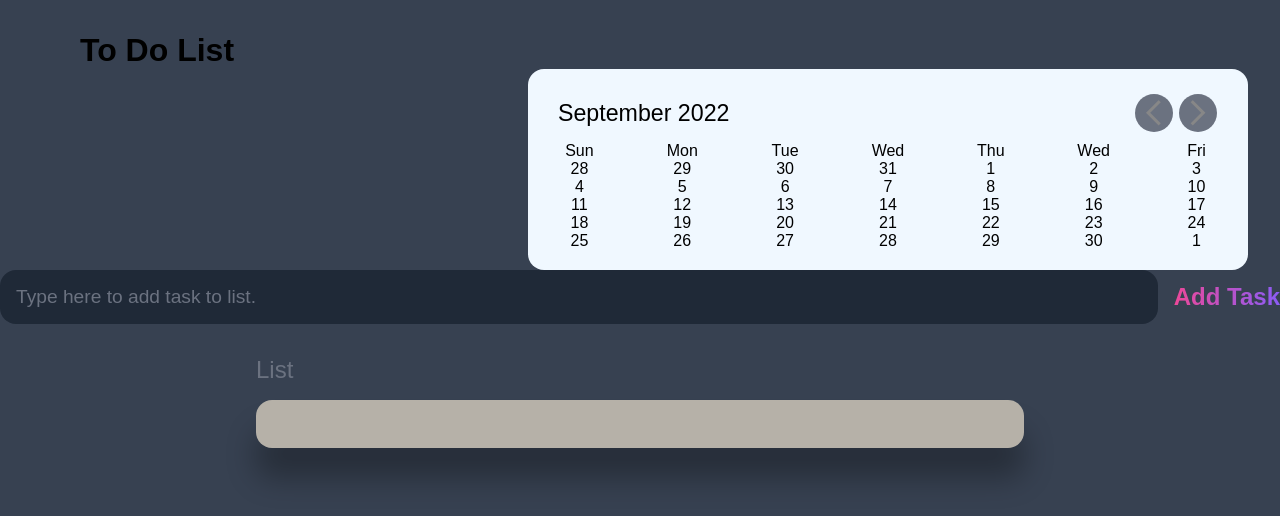
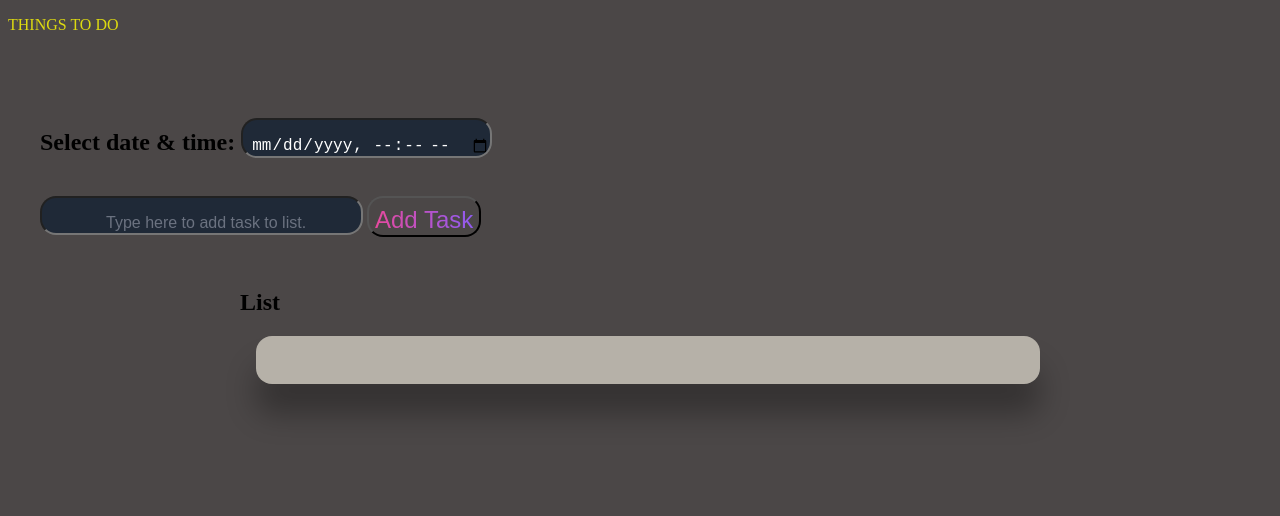
Before and after one commit to SIBUSISOMT/To--do-list, a plain HTML site: page Index.html in a window 1280 px wide. Drawn offline with nearby package versions, Linux system fonts and the light colour scheme.

Commit message:
Updated to-do list

```diff
--- a/Index.html
+++ b/Index.html
@@ -7,78 +7,14 @@
     <title>TO DO LIST</title>
 
     <link rel="stylesheet" href="Main.css"/>
-    <link rel="stylesheet" href="https://fonts.googleapis.com/css2?family=Material+Symbols+Outlined:opsz,wght,FILL,GRAD@48,400,0,0" />
-    <link rel="stylesheet" href="https://fonts.googleapis.com/css2?family=Material+Symbols+Outlined:opsz,wght,FILL,GRAD@20..48,100..700,0..1,-50..200" />
+
 </head>
-<body id="calen">
-   <h1 id="title"> To Do List </h1>
-  <div class="wrapper" >
-    <header >
-      <p class="current-date"> September 2022</p>
-
-      <div class="icons">
-        <span class="material-symbols-outlined">arrow_back_ios_new</span>
-        <span class="material-symbols-outlined">arrow_forward_ios</span>
-      </div>
-
-    </header>
-
-  <div class="calendar">
-    <ul class="weeks">
-      <li>Sun</li>
-      <li>Mon</li>
-      <li>Tue</li>
-      <li>Wed</li>
-      <li>Thu</li>
-      <li>Wed</li>
-      <li>Fri</li>
-    </ul>
-    <ul class="days">
-      <li>28</li>
-      <li>29</li>
-      <li>30</li>
-      <li>31</li>
-      <li>1</li>
-      <li>2</li>
-      <li>3</li>
-      <li>4</li>
-      <li>5</li>
-      <li>6</li>
-      <li>7</li>
-      <li>8</li>
-      <li>9</li>
-      <li>10</li>
-      <li>11</li>
-      <li>12</li>
-      <li>13</li>
-      <li>14</li>
-      <li>15</li>
-      <li>16</li>
-      <li>17</li>
-      <li>18</li>
-      <li>19</li>
-      <li>20</li>
-      <li>21</li>
-      <li>22</li>
-      <li>23</li>
-      <li>24</li>
-      <li>25</li>
-      <li>26</li>
-      <li>27</li>
-      <li>28</li>
-      <li>29</li>
-      <li>30</li>
-      <li>1</li>
-
-
-    </ul>
-  </div>
-  </div>
-
-    <header class="calender.header">
-         <form id="new-task-form">
-            <input type="text" class="new-task-input" id="new-task-input" placeholder="Type here to add task to list.">
-            <button type="submit" id="new-task-submit" >Add Task</button>
+    <header class="header">
+         <p id="title">THINGS TO DO</p>
+         <form id="newTaskForm">
+          <h2 id="paragraph">Select date & time:  <input type="datetime-local"class="date" placeholder="date"></h2><br/>
+            <input type="text" id="new-task-input"  placeholder="Type here to add task to list." name="task" required>
+            <button type="submit" id="new-task-submit">Add Task</button>
          </form>
          <main>
           <section class="Task-List">
@@ -86,13 +22,11 @@
             <ul id="List">
 
             </ul>
-
           </section>
         </main>
 
     </header>
     <script src="Main.js"></script>
-
 </body>
 
 </html>
--- a/Main.css
+++ b/Main.css
@@ -8,77 +8,52 @@
     --light: white;
 }
 
-@import url('https://fonts.googleapis.com/css2?family=Poppins:wght@400;500;600&display=swap');
-*{
-margin: 0;
-padding: 0;
-box-sizing: border-box;
-font-family: 'poppins', sans-serif;
+body{
+
+    min-height: 100vh;
+    background-color: rgb(75, 71, 71)
+
 }
 
-*{
-    box-sizing: border-box;
-    margin: 0;
-    font-family: 'Fira sans', sans-serif;
+/* header{
 
-}
-body{
-    display: flex;
-    flex-direction: column;
-    min-height: 100vh;
-    background-color: var(--dark);
-
-}
-.calender.header{
-    padding: 2rem 1rem;
-    max-width: 800px;
-    width: 100%;
-    margin: 0 auto;
-}
-header h1{
     font-size: 2.5rem;
     font-weight: 300;
     color:var(--grey);
     margin-bottom: 1rem;
-}
-#new-task-form{
-    display: flex;
-}
-input, button{
-    appearance: none;
-    border: none;
-    outline: none;
-    background-color: none;
-}
-.new-task-input{
-    flex: 1 1 0%;
+} */
+
+
+#new-task-input{
+    flex: 1%;
     background-color: var(--darker);
     border-radius: 1rem;
-    padding: 1rem;
-    margin-right: 1rem;
     color: var(--light);
-    font-size: 1.20rem;
-
-}
-#new-task-input::placeholder{
-    color: var(--grey);
+    font-size: 1rem;
+    padding-top: 1rem;
+   padding-left: 4rem;
+   padding-right: 3rem;
+   margin-left: 2rem;
 }
 #new-task-submit{
     color: var(--pink);
     border-radius: 1rem;
     font-size: 1.5rem;
-    font-weight: 700;
+    font-weight: 70;
     background-image: linear-gradient(to right, var(--pink), var(--purple));
     -webkit-background-clip: text;
     -webkit-text-fill-color: transparent;
     cursor: pointer;
     transition: 0.5s;
+    margin-right: 1rem;
+    opacity: 0.8s;
+
+    padding-top: 0.5rem;
+
 }
-#new-task-submit{
-    opacity: 0.8s;
-}
-#new-task-submit:submit{
-opacity: 0.6s;
+
+#new-task-input::placeholder{
+    color: var(--grey);
 }
 main{
     flex: 1 1 0%;
@@ -87,102 +62,36 @@ main{
     width: 100%;
     margin: 0 auto;
 }
-.Task-List h2{
-    font-size: 1.5rem;
-    font-weight: 300;
-    color: var(--grey);
-    margin-bottom: 1rem;
+
+ #List{
+   background-color: rgb(182, 177, 168);
+    border-radius: 0.5rem;
+    padding-bottom: 3rem;
+    box-shadow: 0 30px 30px rgba(0,0,0,0.3);
+    margin-bottom: 2rem;
+    border-radius: 1rem;
+    margin-left: 1rem;
+}
+li{
+margin-left: 2rem;
+}
+.date{
+    background-color: var(--darker);
+    border-radius: 1rem;
+    color: var(--light);
+    font-size: 1rem;
+    margin-top: 1rem;
+    margin-top: 4rem;
+    padding-top: 1rem;
+    padding-left: 0.5rem;
+cursor: pointer;
 
 }
-.content{
-    margin-right: 4rem ;
-    background-color: var(--darker);
-     border-radius: 1rem;
+#title{
+    color: #ddda10;
+}
+#paragraph{
+    margin-left: 2rem;
 
-
+    margin-left: 2rem;
 }
-
-.actions{
-    margin-left: 2rem;
-    padding-bottom: 2rem;
-    margin-top: 0.5rem;
-    border-radius: 1rem;
-}
-.edit{
-    border-radius: 1rem;
-    cursor: pointer;
-   padding-left: 1rem;
-   padding-right: 1rem;
-   background-image: linear-gradient(to right, var(--pink), var(--purple));
-   -webkit-background-clip: text;
-   -webkit-text-fill-color: transparent;
-}
-.delete{
-    border-radius: 1rem;
-    cursor: pointer;
-    background-image: linear-gradient(to right, var(--pink), var(--purple));
-    -webkit-background-clip: text;
-    -webkit-text-fill-color: transparent;
-
-}
- #List{
-   background-color: rgb(182, 177, 168);
-    border-radius: 1rem;
-    padding-bottom: 3rem;
-    box-shadow: 0 30px 30px rgba(0,0,0,0.3);
-
-
-}
-h1 #new-task-form text{
-    margin-right: 5rem;
-}
-.wrapper{
-background-color: aliceblue;
-margin-left: 33rem;
-margin-right: 2rem;
-border-radius: 1rem;
-}
-.wrapper header{
-    display: flex;
-    align-items: center;
-    justify-content: space-between;
-    padding: 25px 30px 10px;
-
-}
-.wrapper .current-date{
-    font-size: 1.45rem;
-    font-weight: 500;
-}
-header .icons span{
-height: 38px;
-width: 38px;
-margin: 0 1px;
-cursor: pointer;
-text-align: center;
-line-height: 38px;
-border-radius: 50%;
-font-size: 1.9rem;
-color: #878787;
-}
-header .icons span{
-    background: #6b7280;
-}
-#title{
-    margin-left: 5rem;
-    padding-top: 2rem;
-}
-.calendar ul{
-display: flex;
-list-style: none;
-flex-wrap: wrap;
-text-align: center;
-}
-.calendar ul li{
-    width: calc(100%/7);
-}
-.calendar .days{
-    margin-bottom: 20px;
-}
-.calendar .weeks li{
-    font-weight: 500;
-}
--- a/Main.js
+++ b/Main.js
@@ -3,14 +3,15 @@ const input_field = document.getElementById("new-task-input");
 const submit_button= document.getElementById("new-task-submit");
 const output = document.getElementById("List");
 const trash = document.getElementsByClassName("uil uil-airplay");
+const date = document.getElementsByClassName("date")
 
 
 submit_button.addEventListener('click',(e)=>{
  e.preventDefault()
- let list = document.createElement('p')
+ let list = document.createElement('li')
  list.innerText= input_field.value;
  input_field.value = '';
- output.appendChild(list)
+ output.appendChild(list);
 
 list.addEventListener('click',(e)=>{
     list.style.textDecorationColor= 'orange'
@@ -22,4 +23,6 @@ list.addEventListener('dblclick',()=>{
     output.removeChild(list);
 })
 
+
+
 });
```
